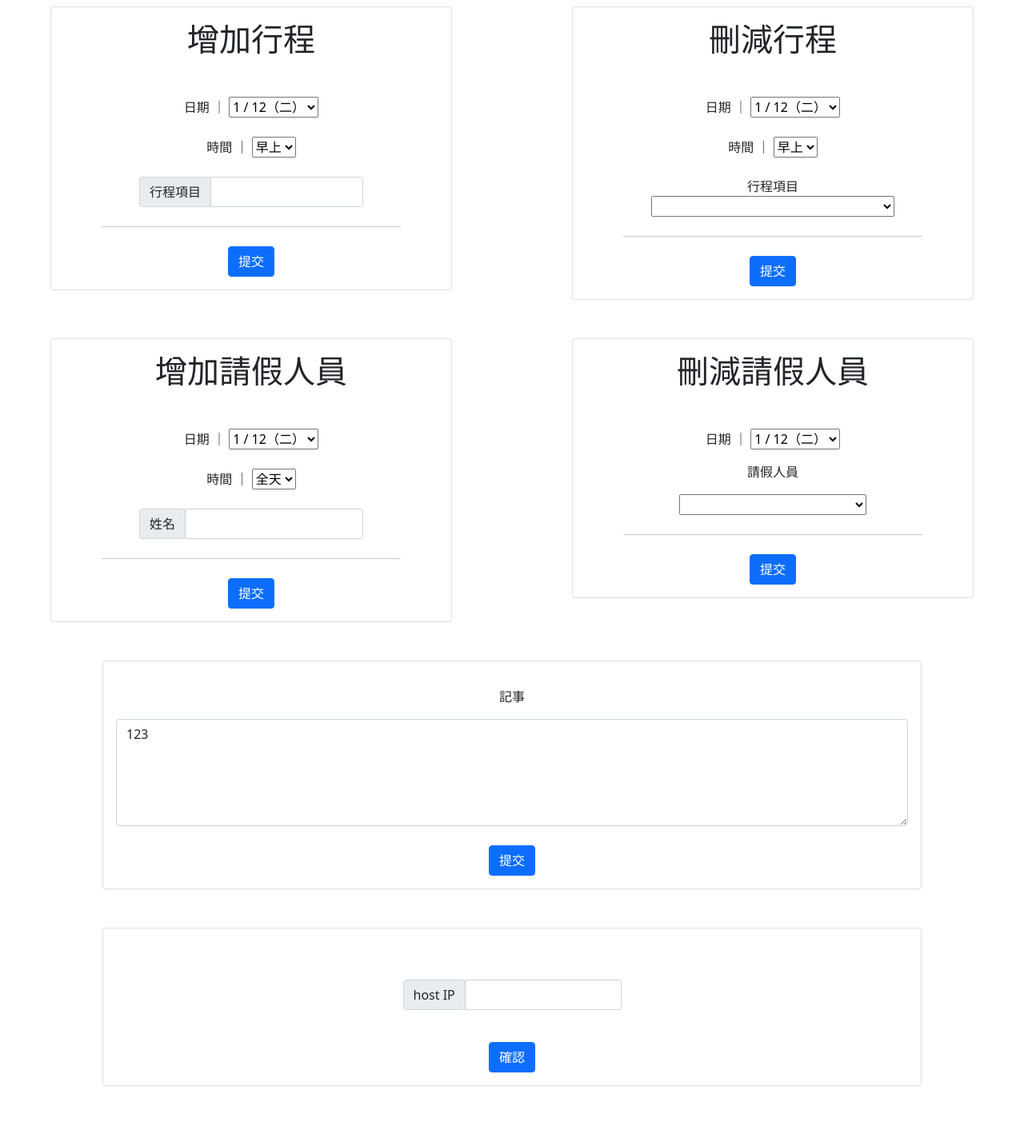
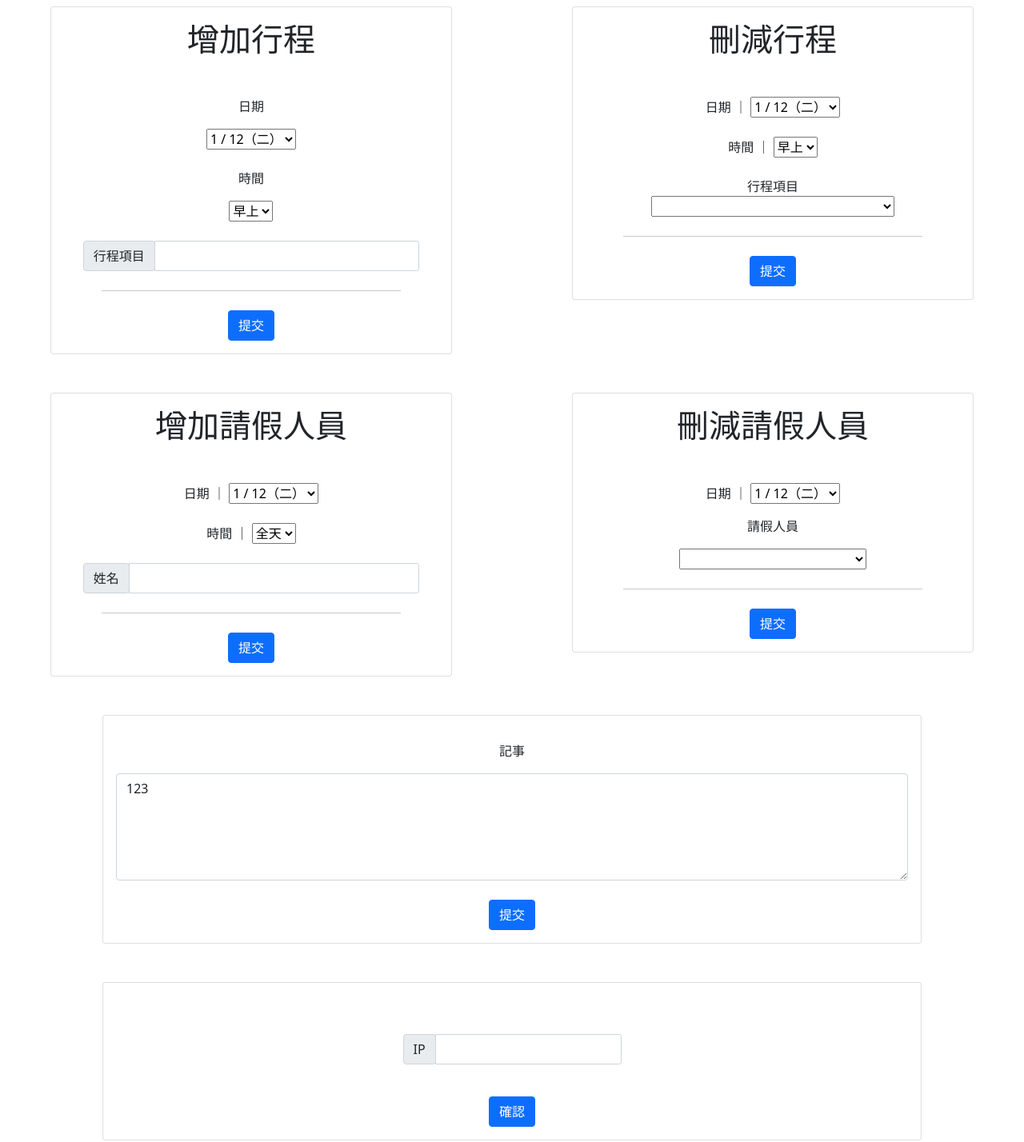
Before and after one commit to darkfanxing/sec-bulletin-board, a plain HTML site: page client.html in a window 1280 px wide. Shown: the part 40-1468 px from the top of the page at 80% size. Before the commit the page ends 1446 px from the top, so only its background shows below. Drawn offline with Linux system fonts and the light colour scheme.

Commit message:
Modify width of input and change host-ip to ip

```diff
--- a/client.html
+++ b/client.html
@@ -14,17 +14,17 @@
                     <form class="text-center" id="addSchedule">
                         <h1 class="mb-5">增加行程</h1>
                         <div class="col-auto my-1 form-group">
-                            <label class="mr-sm-2" for="date-selector">日期 ｜</label>
+                            <div class="mr-sm-2 mb-3" for="date-selector">日期</div>
                             <select class="custom-select mr-sm-2" id="date-selector" name="date"></select>
                         </div>
                         <div class="col-auto my-4 form-group">
-                            <label class="mr-sm-2" for="time-selector">時間 ｜</label>
+                            <div class="mb-3 mr-sm-2" for="time-selector">時間</div>
                             <select class="custom-select mr-sm-2" id="time-selector" name="time">
                                 <option value="morning">早上</option>
                                 <option value="afternoon">下午</option>
                             </select>
                         </div>
-                        <div class="container" style="width: 70%">
+                        <div class="container">
                             <div class="input-group input-group-sm mb-3">
                                 <div class="input-group-prepend">
                                   <span class="input-group-text" id="item">行程項目</span>
@@ -85,7 +85,7 @@
                                 <option value="下午">下午</option>
                             </select>
                         </div>
-                        <div class="container" style="width: 70%">
+                        <div class="container">
                             <div class="input-group input-group-sm mb-3">
                                 <div class="input-group-prepend">
                                   <span class="input-group-text" id="add-name">姓名</span>
@@ -138,7 +138,7 @@
                 <div class="container mt-5" style="width: 30%">
                     <div class="input-group input-group-sm mb-3">
                         <div class="input-group-prepend">
-                        <span class="input-group-text" id="ip-description">host IP</span>
+                        <span class="input-group-text" id="ip-description">IP</span>
                         </div>
                         <input name="host" id="host-ip" type="text" class="form-control" aria-label="Small" aria-describedby="ip-description">
                     </div>
```
